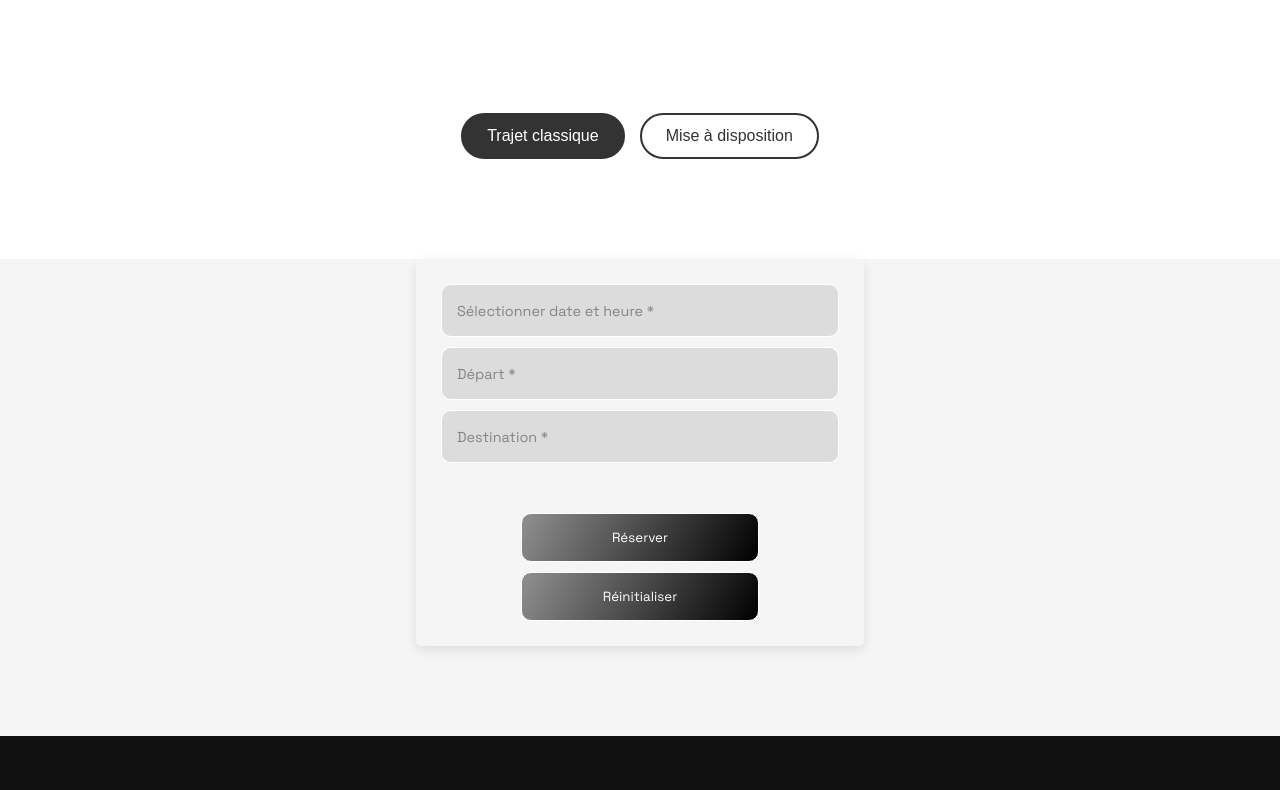
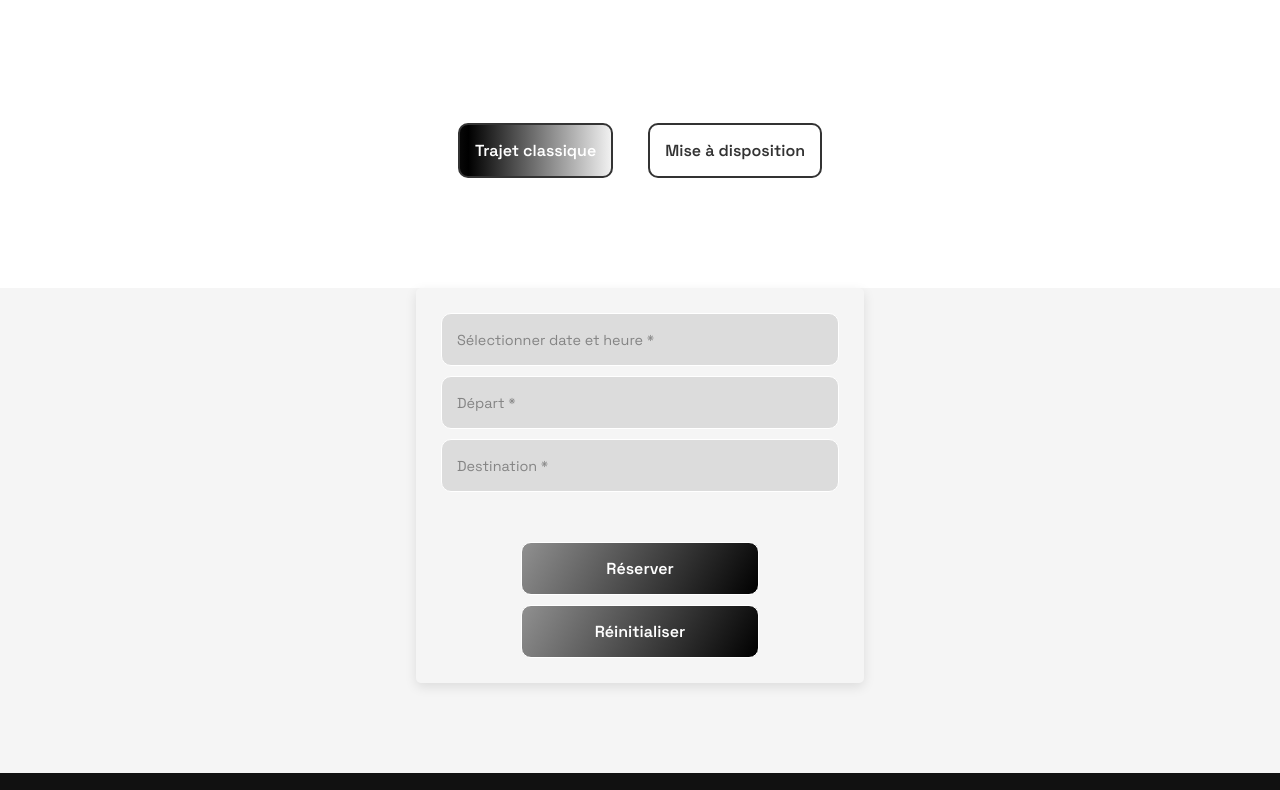
Before and after one commit to mauvaisEsprit/vtc-app, a React (Vite) app: page /#/ in a window 1280 px wide. Shown: the part 1148-1938 px from the top of the page. Built offline with nearby package versions, Linux system fonts and the light colour scheme.

Commit message:
vercel 1.06

```diff
--- a/src/components/SecondForm.jsx
+++ b/src/components/SecondForm.jsx
@@ -183,15 +183,18 @@ export default function SecondForm() {
           onChange={(e) => setEmail(e.target.value)}
           required
         />
+        </div>
+
+        {/* Шаг 6: Подтверждение */}
+        <div className={`step-transition ${selectedDate && pickupLocation && duration && name && phone && email ? "show" : ""}`}>
         <textarea
           id="tripPurpose"
           name="tripPurpose"
           rows="3"
           placeholder={t("form.comment")}
         ></textarea>
-        </div>
-        {/* Шаг 6: Подтверждение */}
-        <div className={`step-transition ${selectedDate && pickupLocation && duration && name && phone && email ? "show" : ""}`}>
+
+
         <div className="price-summary">
           <p>
             {t("form.estimatedPrice")}: <strong>{totalPrice} €</strong>
--- a/src/locales/en.json
+++ b/src/locales/en.json
@@ -178,7 +178,8 @@
         "name": "Name",
         "email": "Email",
         "message": "Message",
-        "submit": "Send"
+        "submit": "Send",
+        "reset": "Reset"
   }
   },
 
--- a/src/locales/fr.json
+++ b/src/locales/fr.json
@@ -115,7 +115,8 @@
       "name": "Nom",
       "email": "E-mail",
       "message": "Message",
-      "submit": "Envoyer"
+      "submit": "Envoyer",
+      "reset": "Réinitialiser"
     }
   },
 
--- a/src/locales/ru.json
+++ b/src/locales/ru.json
@@ -162,7 +162,8 @@
         "name": "Имя",
         "email": "Электронная почта",
         "message": "Сообщение",
-        "submit": "Отправить"
+        "submit": "Отправить",
+        "reset": "Сбросить"
   }
 },
   "support": {
--- a/src/pages/Contact.jsx
+++ b/src/pages/Contact.jsx
@@ -88,9 +88,11 @@ export default function Contact() {
           <label htmlFor="garant">{t("form.consent")}</label>
         </div>
 
-          <button type="submit" disabled={isSubmitting}>
+          <button className='booking-form-button' type="submit" disabled={isSubmitting}>
             {isSubmitting ? t('form.sending') : t('contact.form.submit')}
           </button>
+
+          <button className='booking-form-button' type='reset'>{t('contact.form.reset')}</button>
         </form>
       </div>
     </div>
--- a/src/pages/Home.jsx
+++ b/src/pages/Home.jsx
@@ -70,7 +70,7 @@ useEffect(() => {
         <div className="type-switch">
           <Link to="/#booking">
             <button
-              className={bookingType === "standard" ? "active" : ""}
+              className={bookingType === "standard" ? "active" : "not-active"}
               onClick={() => setBookingType("standard")}
             >
               {t("form.standard")}
@@ -78,7 +78,7 @@ useEffect(() => {
           </Link>
           <Link to="/#booking2">
             <button
-              className={bookingType === "disposition" ? "active" : ""}
+              className={bookingType === "disposition" ? "active" : "not-active"}
               onClick={() => setBookingType("disposition")}
             >
               {t("form.disposition")}
--- a/src/styles/BookingForm.css
+++ b/src/styles/BookingForm.css
@@ -192,6 +192,7 @@ input:checked + .slider:before {
   color: rgb(255, 255, 255);
   background: linear-gradient(120deg, rgb(144, 144, 144), rgb(0, 0, 0), rgb(144, 144, 144));
   background-size: 200% 200%;
+  font-weight: 600;
   cursor: pointer;
   transition: 0.4s ease-in-out;
   font-family: "Space Grotesk", sans-serif;
--- a/src/styles/Contact.css
+++ b/src/styles/Contact.css
@@ -30,6 +30,9 @@
 
 .contact-page form {
   margin-top: 30px;
+  display: flex;
+  flex-direction: column;
+  align-items: center;
 }
 
 .contact-page label {
@@ -51,13 +54,16 @@
   resize: vertical;
 }
 
+
 .contact-page button {
-  padding: 12px 25px;
+  display: flex;
+  justify-content: center;
+  margin-top: 20px;
   font-size: 16px;
-  border-radius: clamp(15px, 3vw, 25px);
+  border-radius: 10px;
   background: linear-gradient(90deg, rgb(144, 144, 144), rgb(0, 0, 0), rgb(144, 144, 144));
   background-size: 200% 200%;
-  padding: clamp(10px, 2vh, 15px) clamp(25px, 6vw, 45px);
+  padding: clamp(5px, 2vh, 15px) clamp(5px, 2vw, 15px);
   color: white;
   border: none;
   font-weight: 600;
@@ -65,7 +71,7 @@
   transition: 0.4s ease-in-out;
   text-align: center;
   cursor: pointer;
-  width: 100%;
+  width: 60%;
 }
 
 .contact-page button:hover {
--- a/src/styles/Hero.css
+++ b/src/styles/Hero.css
@@ -74,11 +74,10 @@
   transition: 0.4s ease-in-out;
   text-align: center;
   text-decoration: none;
+  animation: gold-flow 6s linear infinite;
 }
 
-.buttonRes:hover {
-  animation: gold-flow 3s infinite linear;
-}
+
 
 @keyframes gold-flow {
   0% { background-position: 100% 50%; }
--- a/src/styles/Home.css
+++ b/src/styles/Home.css
@@ -13,26 +13,52 @@
 
 /* Кнопки переключения */
 .type-switch button {
-  padding: 12px 24px;
+  padding: clamp(5px, 2vh, 15px) clamp(5px, 2vw, 15px);
+  margin: 10px;
   font-size: 16px;
-  border-radius: 25px;
+  border-radius: 10px;
   border: 2px solid #333;
-  background-color: white;
   color: #333;
   cursor: pointer;
   transition: all 0.3s ease;
 }
 
-.type-switch button:hover {
-  background-color: #333;
-  color: white;
+
+@keyframes gold-flow {
+  0% {
+    background-position: 100% 50%;
+  }
+  25% {
+    background-position: 50% 0%;
+  }
+  50% {
+    background-position: 0% 50%;
+  }
+  75% {
+    background-position: 50% 100%;
+  }
+  100% {
+    background-position: 100% 50%;
+  }
 }
 
-/* Активная кнопка — можно задать класс вручную, если нужно */
+/* Активная кнопка */
 .type-switch button.active {
-  background-color: #333;
+  background: linear-gradient(90deg, rgb(129, 129, 129), rgb(0, 0, 0), rgb(255, 255, 255));
+  background-size: 200% 200%;
   color: white;
+  animation: gold-flow 6s linear infinite;
 }
+
+/* Неактивная кнопка */
+.type-switch button.not-active {
+   background: linear-gradient(90deg, rgb(255, 255, 255), rgb(255, 255, 255), rgb(255, 255, 255));
+  background-size: 200% 200%;
+  color: #333;
+}
+
+
+
 
 /* Контейнер формы */
 form {
--- a/src/styles/Index.css
+++ b/src/styles/Index.css
@@ -20,3 +20,37 @@ body {
         max-width: 100vw;
     }
 }
+
+button {
+    cursor: pointer;
+    font-weight: 600;
+    font-size: 16px;
+    font-family: "Space Grotesk", sans-serif;
+}
+::placeholder {
+    color: rgba(0, 0, 0, 1);
+    font-size: 0.9rem;
+}
+
+
+.hidden {
+    display: none !important;
+}
+
+.center {
+    display: flex;
+    justify-content: center;
+    align-items: center;
+}
+
+
+img {
+    max-width: 100%;
+    height: auto;
+}
+
+.container {
+    max-width: 1200px;
+    margin: 0 auto;
+    padding: 0 1rem;
+}
```
